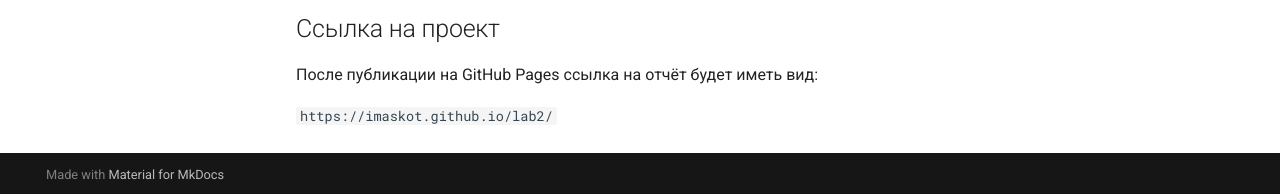
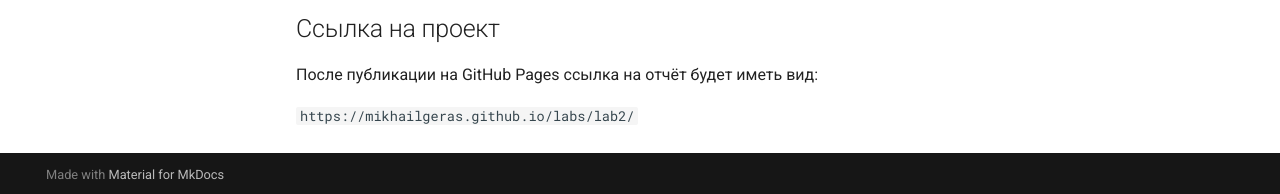
Before and after one commit to MikhailGeras/MikhailGeras.github.io, an MkDocs documentation site: the page built from source/docs/labs/lab2.md, in a window 1280 px wide and 900 px high, scrolled down 2743 px. Shown: the part 703-897 px from the top of the window. Built offline with MkDocs 1.6.1 and Material for MkDocs 9.7.7, drawn with Linux system fonts in a browser that asks for light colours; some of the changed lines change nothing that is shown.

Commit message:
Add 2LAB normal link

```diff
--- a/source/docs/labs/lab2.md
+++ b/source/docs/labs/lab2.md
@@ -61,4 +61,4 @@
 
 После публикации на GitHub Pages ссылка на отчёт будет иметь вид:
 
-`https://imaskot.github.io/lab2/`
+`https://mikhailgeras.github.io/labs/lab2/`
```
